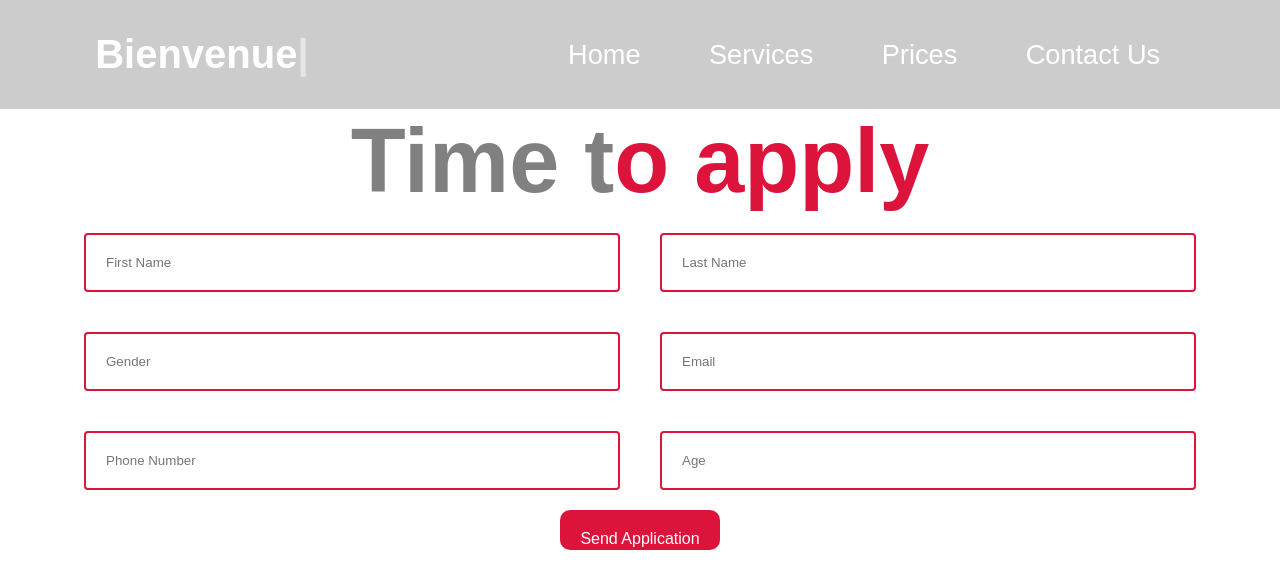
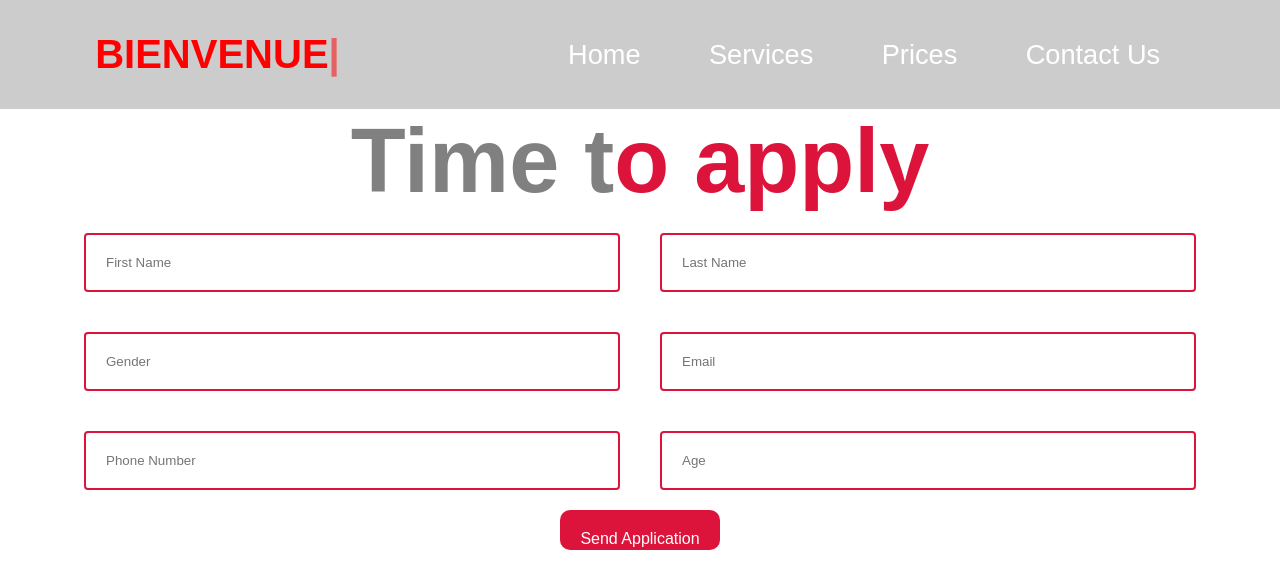
Before and after one commit to TimiDev19/Excellent-Cleaning-Services, a plain HTML site: page apply.html in a window 1280 px wide. Drawn offline with nearby package versions, Linux system fonts and the light colour scheme.

Commit message:
Add files via upload

```diff
--- a/apply.css
+++ b/apply.css
@@ -23,7 +23,7 @@
 
 .logo{
     font-size: 2.5rem;
-    color: white;
+    color: red;
     font-weight: 600;
     cursor: default;
     text-decoration: none;
--- a/apply.js
+++ b/apply.js
@@ -47,7 +47,7 @@ ScrollReveal({
     ScrollReveal().reveal('.services-info-box1, .services h3', { origin: 'right'});
 
 consttyped = new Typed('.multiple-text', {
-    strings: ['Bienvenue'],
+    strings: ['BIENVENUE'],
     typeSpeed: 100,
     backSpeed: 100,
     backDelay: 1000,
--- a/booking.js
+++ b/booking.js
@@ -47,7 +47,7 @@ ScrollReveal({
     ScrollReveal().reveal('.services-info-box1, .location-box img', { origin: 'right'});
 
 consttyped = new Typed('.multiple-text', {
-    strings: ['Bienvenue'],
+    strings: ['BIENVENUE'],
     typeSpeed: 100,
     backSpeed: 100,
     backDelay: 1000,
--- a/index.js
+++ b/index.js
@@ -47,7 +47,7 @@ ScrollReveal({
     ScrollReveal().reveal('.services-info-box1, .services h3', { origin: 'right'});
 
 consttyped = new Typed('.multiple-text', {
-    strings: ['Bienvenue'],
+    strings: ['BIENVENUE'],
     typeSpeed: 100,
     backSpeed: 100,
     backDelay: 1000,
--- a/recruitment.js
+++ b/recruitment.js
@@ -47,7 +47,7 @@ ScrollReveal({
     ScrollReveal().reveal('.text-box p, .services h3', { origin: 'right'});
 
 consttyped = new Typed('.multiple-text', {
-    strings: ['Bienvenue'],
+    strings: ['BIENVENUE'],
     typeSpeed: 100,
     backSpeed: 100,
     backDelay: 1000,
--- a/style-booking.css
+++ b/style-booking.css
@@ -24,7 +24,7 @@
 .logo{
     margin-left: 10px;
     font-size: 2.5rem;
-    color: white;
+    color: red;
     font-weight: 600;
     cursor: default;
     text-decoration: none;
--- a/style-recruitment.css
+++ b/style-recruitment.css
@@ -24,7 +24,7 @@
 .logo{
     margin-left: 10px;
     font-size: 2.5rem;
-    color: white;
+    color: red;
     font-weight: 600;
     cursor: default;
     text-decoration: none;
--- a/style.css
+++ b/style.css
@@ -46,7 +46,7 @@
 .logo{
     margin-left: 10px;
     font-size: 2.5rem;
-    color: white;
+    color: red;
     font-weight: 600;
     cursor: default;
     text-decoration: none;
```
